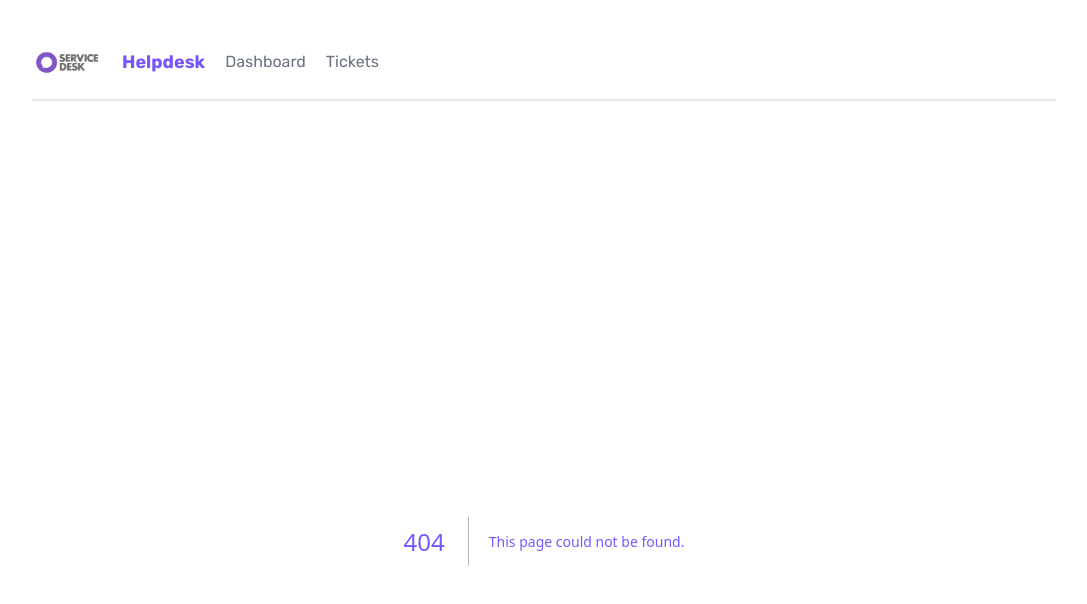
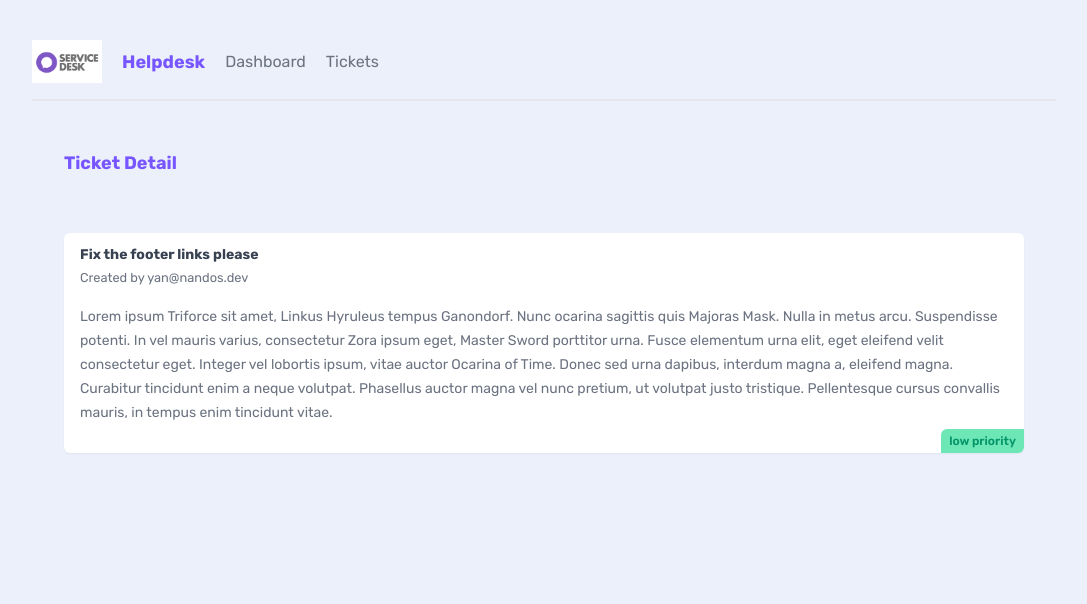
Before and after one commit to Ianmacdonald1989/helpdesk_system-, a Next.js app: page /tickets/1 in a window 1280 px wide. Before the commit this address had no page. Shown: the top 604 px of the page, without its empty margins (96-1183 px from the left). Built offline with nearby package versions, Linux system fonts and the light colour scheme; data requests are answered from the project's data file.

Commit message:
working links to tickets and id assigned

```diff
--- a/app/tickets/TicketList.jsx
+++ b/app/tickets/TicketList.jsx
@@ -1,3 +1,5 @@
+import Link from "next/link"
+
 async function getTickets(){
     const res = await fetch('http://localhost:4000/tickets', {
         next: {
@@ -15,11 +17,13 @@
 <>
 {tickets.map((ticket) => (
 <div key={ticket.id} className="card my-5">
+    <Link href={`/tickets/${ticket.id}`}>
     <h3>{ticket.title}</h3>
     <p>{ticket.body.slice(0, 200)}...</p>
     <div className={`pill ${ticket.priority}`}>
         {ticket.priority} priority
     </div>
+    </Link>
 
 </div>
 ))}
--- /dev/null
+++ b/app/tickets/[id]/page.jsx
@@ -0,0 +1,30 @@
+async function getTicket(id){
+    const res = await fetch('http://localhost:4000/tickets/' +id, {
+        next: {
+            revalidate: 60
+        }
+    })
+
+    return res.json()
+}
+
+export default async function TicketDetails({params}) {
+const ticket = await getTicket(params.id)
+
+  return (
+   <main>
+    <nav>
+        <h2>Ticket Detail</h2>
+    </nav>
+    <div className="card">
+        <h3>{ticket.title}</h3>
+        <small>Created by {ticket.user_email}</small>
+        <p>{ticket.body}</p>
+        <div className={`pill ${ticket.priority}`}>
+            {ticket.priority} priority
+        </div>
+
+    </div>
+   </main>
+  )
+}
```
